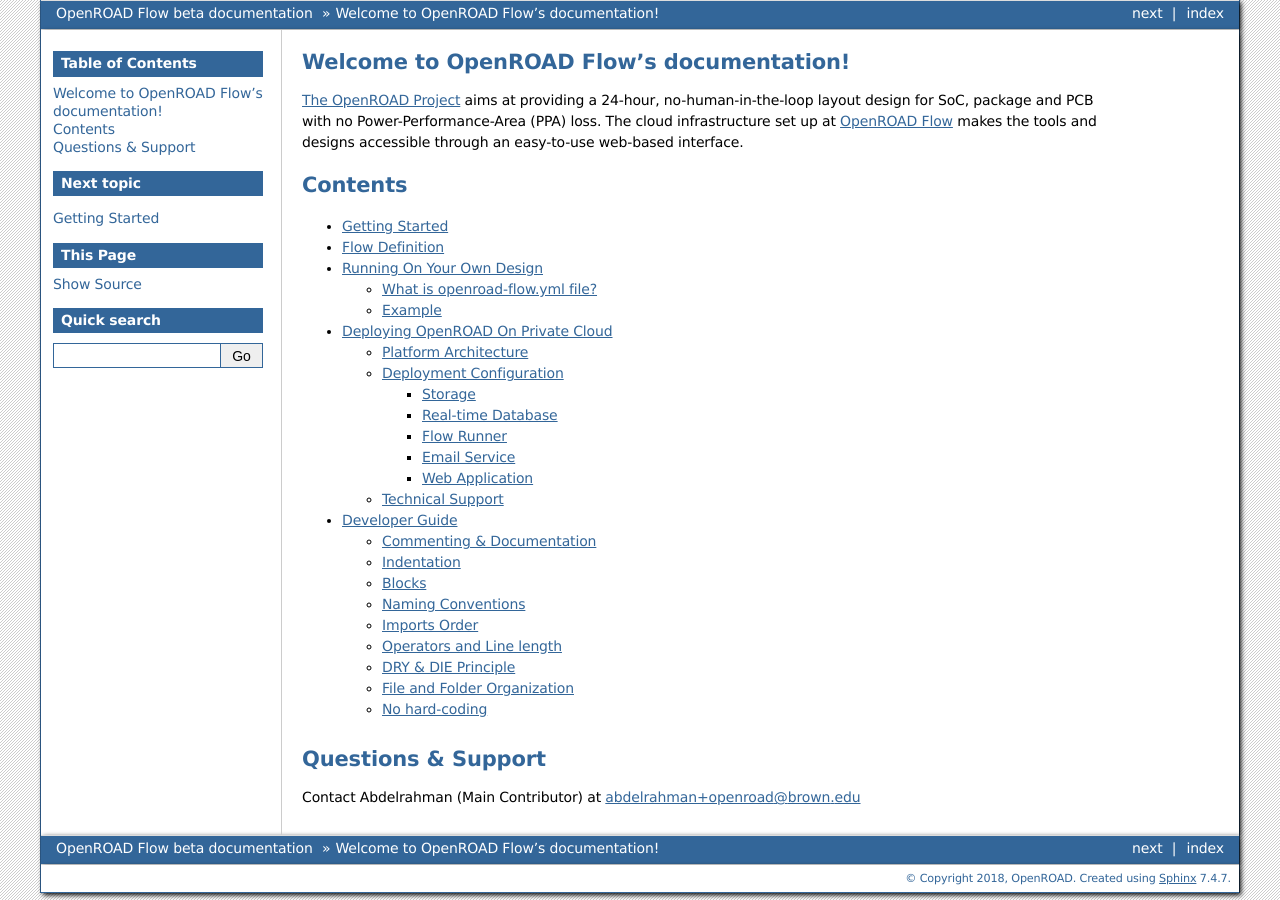
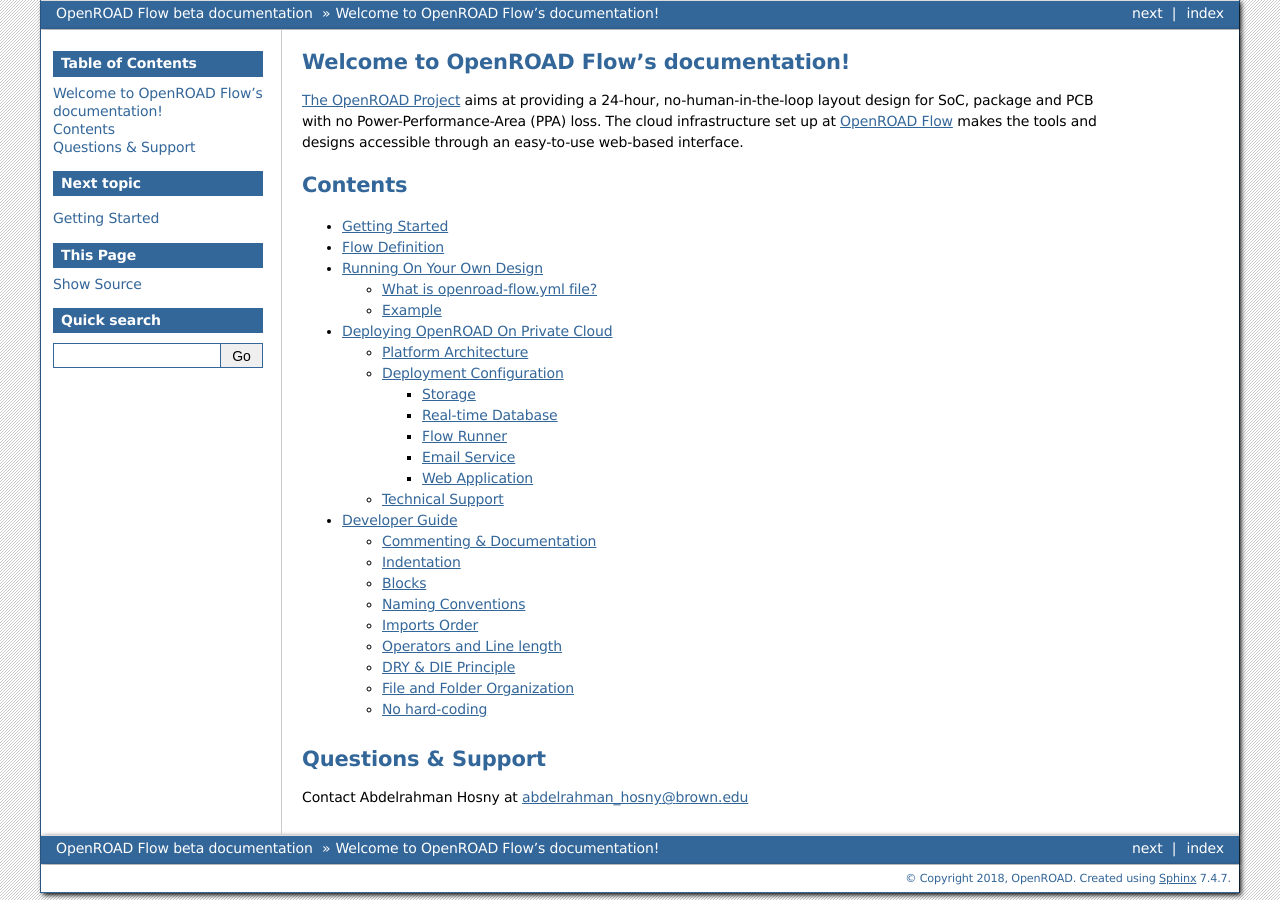
Before and after one commit to The-OpenROAD-Project-Attic/docs, a Sphinx documentation site: the page built from source/index.rst, in a window 1280 px wide. Built offline with Sphinx 7.4.7, drawn with Linux system fonts in a browser that asks for light colours.

Commit message:
change contact info

```diff
--- a/source/index.rst
+++ b/source/index.rst
@@ -24,7 +24,7 @@
 
 Questions & Support
 ====================
-Contact Abdelrahman (Main Contributor) at abdelrahman+openroad@brown.edu
+Contact Abdelrahman Hosny at abdelrahman_hosny@brown.edu
 
 
 
```
